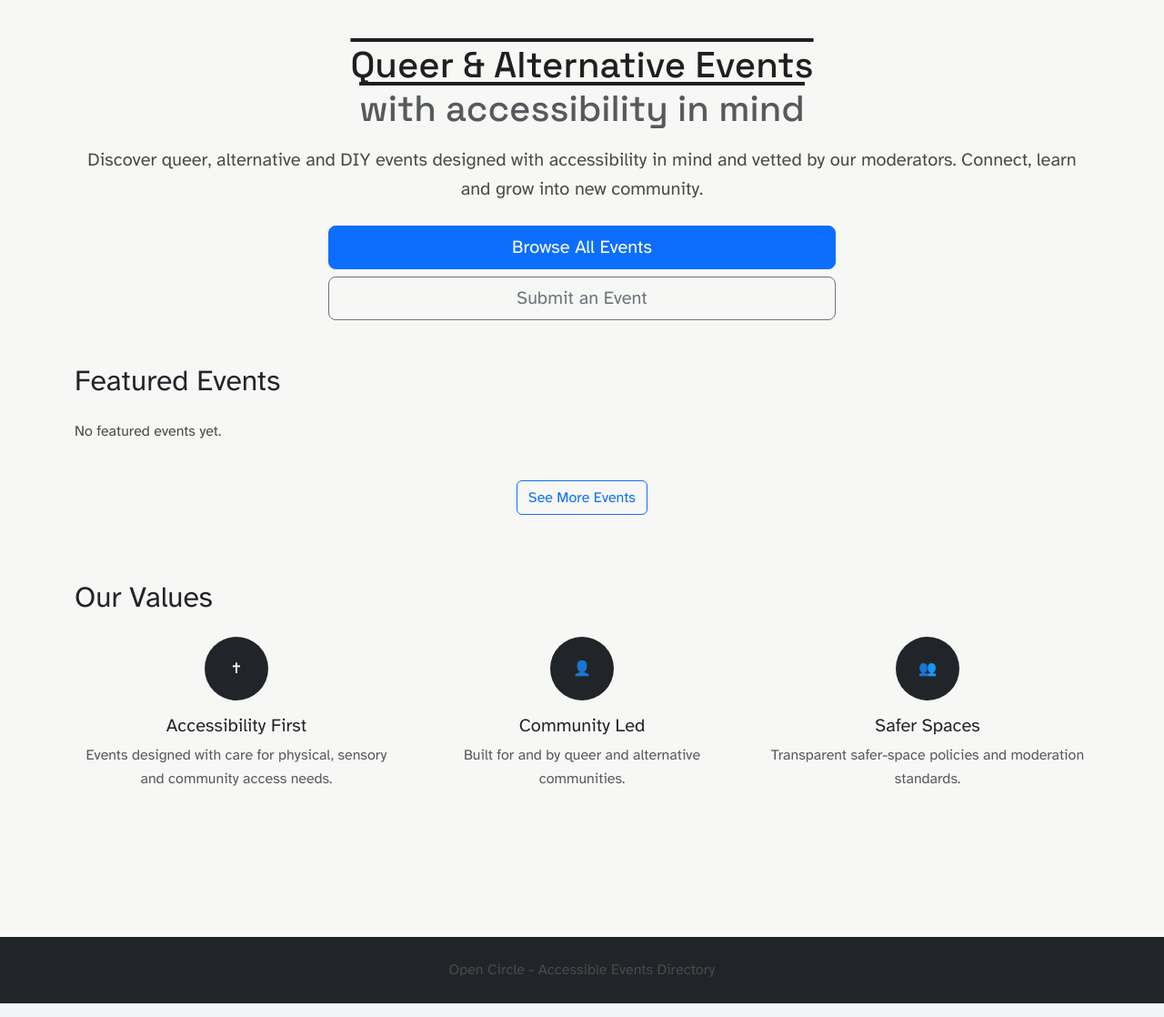
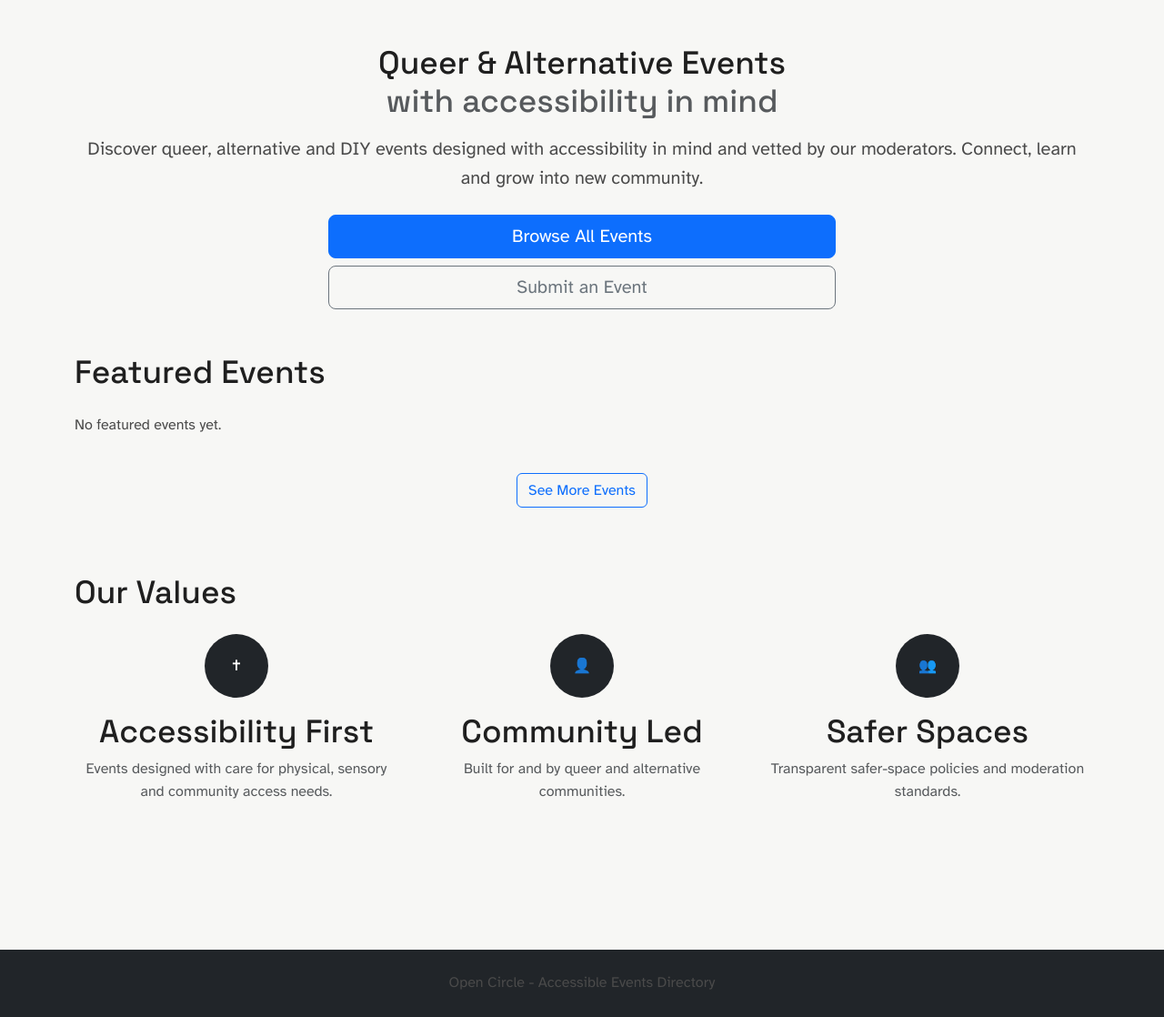
Before and after one commit to hannahashe/opencircle, a Django app: page / in a window 1280 px wide. Shown: the part 76-1194 px from the top of the page at 91% size. Run offline with Django 5.2, Linux system fonts and the light colour scheme; data that the repository does not hold is empty; some libraries are stand-ins or nearby versions.

Commit message:
Refactor heading styles to include all levels and adjust font size for consistency

```diff
--- a/static/css/styles.css
+++ b/static/css/styles.css
@@ -23,16 +23,16 @@ body {
   font-family: "Atkinson Hyperlegible", sans-serif;
 }
 
-h1 {
+h1, h2, h3, h4, h5, h6 {
   font-family: "Space Grotesk", sans-serif;
   color: var(--text);
-  font-size: 2.5rem;
-  text-decoration: overline;
+  font-size: 2.2rem;
 }
 
 p {
   color: var(--secondary-text);
   line-height: 1.6;
+  font-family: "Atkinson Hyperlegible", sans-serif;
 }
 
 /* Navigation & logo */
```
